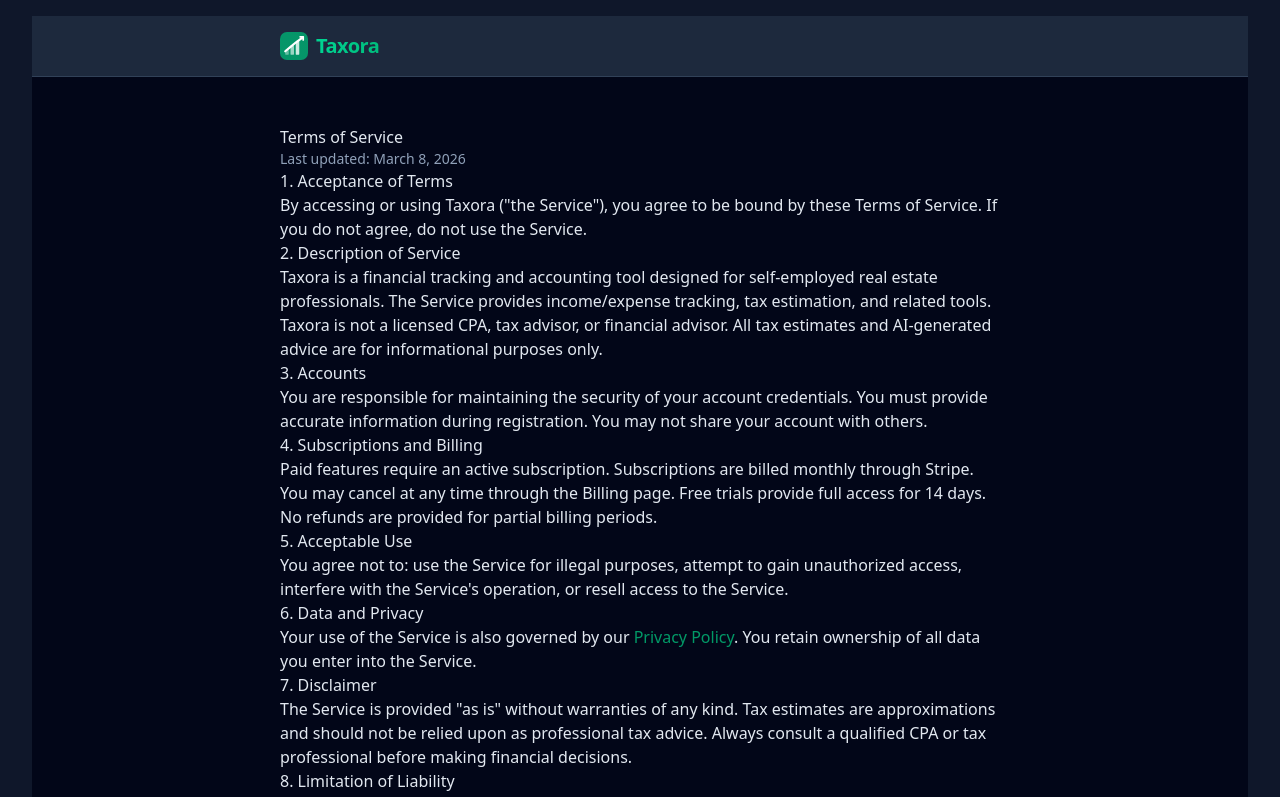
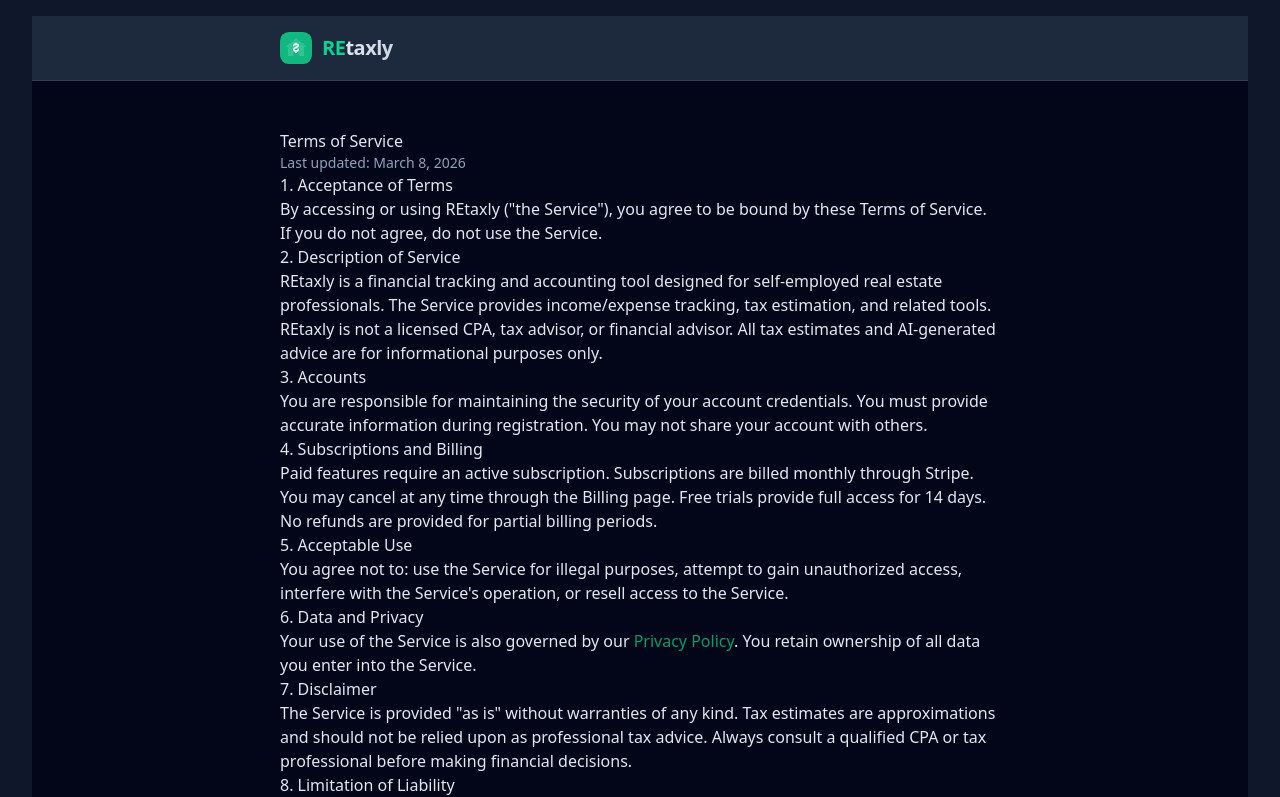
Before and after one commit to AidanHickey20/Aidan-Tax-Tracker, a Next.js app: page /terms in a window 1280 px wide. Shown: the top 797 px of the page. Built offline with nearby package versions, Linux system fonts and the light colour scheme; no server answers.

Commit message:
Rebrand to REtaxly with modern house+dollar logo
Co-Authored-By: Claude Opus 4.6 <noreply@anthropic.com>

```diff
--- a/src/app/api/stripe/checkout/route.ts
+++ b/src/app/api/stripe/checkout/route.ts
@@ -53,7 +53,7 @@ export async function POST(request: NextRequest) {
         price_data: {
           currency: "usd",
           product_data: {
-            name: `Taxora ${plan === "PRO" ? "Pro" : "Basic"} — Annual Plan`,
+            name: `REtaxly ${plan === "PRO" ? "Pro" : "Basic"} — Annual Plan`,
             description: `12 months of ${plan === "PRO" ? "Pro" : "Basic"} access (15% off)`,
           },
           unit_amount: amountCents,
--- a/src/app/billing/page.tsx
+++ b/src/app/billing/page.tsx
@@ -167,7 +167,7 @@ export default function BillingPage() {
         )}
         {plan === "EXPIRED" && (
           <p className="text-sm text-slate-400">
-            Your trial has ended. Choose a plan below to continue using Taxora.
+            Your trial has ended. Choose a plan below to continue using REtaxly.
           </p>
         )}
         {isActivePaid && (
--- a/src/app/export/page.tsx
+++ b/src/app/export/page.tsx
@@ -262,7 +262,7 @@ export default function ExportPage() {
         {/* Footer */}
         <div className="px-8 py-4 bg-slate-900 text-center print:bg-white print:border-t print:border-slate-300">
           <p className="text-xs text-slate-500 print:text-slate-400">
-            Generated on {new Date().toLocaleDateString("en-US", { month: "long", day: "numeric", year: "numeric" })} | Taxora
+            Generated on {new Date().toLocaleDateString("en-US", { month: "long", day: "numeric", year: "numeric" })} | REtaxly
           </p>
         </div>
       </div>
--- a/src/app/layout.tsx
+++ b/src/app/layout.tsx
@@ -15,7 +15,7 @@ const geist = Geist({
 });
 
 export const metadata: Metadata = {
-  title: "Taxora",
+  title: "REtaxly",
   description: "Personal finance and accounting tracker",
 };
 
--- a/src/app/privacy/page.tsx
+++ b/src/app/privacy/page.tsx
@@ -1,7 +1,7 @@
 import Link from "next/link";
 import Logo from "@/components/Logo";
 
-export const metadata = { title: "Privacy Policy — Taxora" };
+export const metadata = { title: "Privacy Policy — REtaxly" };
 
 export default function PrivacyPage() {
   return (
--- a/src/app/terms/page.tsx
+++ b/src/app/terms/page.tsx
@@ -1,7 +1,7 @@
 import Link from "next/link";
 import Logo from "@/components/Logo";
 
-export const metadata = { title: "Terms of Service — Taxora" };
+export const metadata = { title: "Terms of Service — REtaxly" };
 
 export default function TermsPage() {
   return (
@@ -16,10 +16,10 @@ export default function TermsPage() {
         <p className="text-sm text-slate-400">Last updated: {new Date().toLocaleDateString("en-US", { month: "long", day: "numeric", year: "numeric" })}</p>
 
         <h2>1. Acceptance of Terms</h2>
-        <p>By accessing or using Taxora (&quot;the Service&quot;), you agree to be bound by these Terms of Service. If you do not agree, do not use the Service.</p>
+        <p>By accessing or using REtaxly (&quot;the Service&quot;), you agree to be bound by these Terms of Service. If you do not agree, do not use the Service.</p>
 
         <h2>2. Description of Service</h2>
-        <p>Taxora is a financial tracking and accounting tool designed for self-employed real estate professionals. The Service provides income/expense tracking, tax estimation, and related tools. Taxora is not a licensed CPA, tax advisor, or financial advisor. All tax estimates and AI-generated advice are for informational purposes only.</p>
+        <p>REtaxly is a financial tracking and accounting tool designed for self-employed real estate professionals. The Service provides income/expense tracking, tax estimation, and related tools. REtaxly is not a licensed CPA, tax advisor, or financial advisor. All tax estimates and AI-generated advice are for informational purposes only.</p>
 
         <h2>3. Accounts</h2>
         <p>You are responsible for maintaining the security of your account credentials. You must provide accurate information during registration. You may not share your account with others.</p>
@@ -37,7 +37,7 @@ export default function TermsPage() {
         <p>The Service is provided &quot;as is&quot; without warranties of any kind. Tax estimates are approximations and should not be relied upon as professional tax advice. Always consult a qualified CPA or tax professional before making financial decisions.</p>
 
         <h2>8. Limitation of Liability</h2>
-        <p>Taxora shall not be liable for any indirect, incidental, or consequential damages arising from your use of the Service, including but not limited to inaccurate tax estimates or financial losses.</p>
+        <p>REtaxly shall not be liable for any indirect, incidental, or consequential damages arising from your use of the Service, including but not limited to inaccurate tax estimates or financial losses.</p>
 
         <h2>9. Changes to Terms</h2>
         <p>We may update these terms at any time. Continued use of the Service after changes constitutes acceptance of the updated terms.</p>
--- a/src/app/tutorial/page.tsx
+++ b/src/app/tutorial/page.tsx
@@ -156,7 +156,7 @@ export default function TutorialPage() {
         <div>
           <h2 className="text-2xl font-bold text-slate-100">Getting Started</h2>
           <p className="text-sm text-slate-400 mt-1">
-            Learn how to use every feature of Taxora
+            Learn how to use every feature of REtaxly
             {isTrial && daysLeft !== null && (
               <span className="ml-2 text-emerald-600 font-medium">
                 — {daysLeft} days left in your free trial
@@ -179,7 +179,7 @@ export default function TutorialPage() {
           <iframe
             className="absolute inset-0 w-full h-full"
             src="https://www.youtube.com/embed/VIDEO_ID_HERE?autoplay=1&loop=1&playlist=VIDEO_ID_HERE&rel=0"
-            title="Taxora Tutorial"
+            title="REtaxly Tutorial"
             allow="accelerometer; autoplay; clipboard-write; encrypted-media; gyroscope; picture-in-picture"
             allowFullScreen
           />
--- a/src/app/welcome/page.tsx
+++ b/src/app/welcome/page.tsx
@@ -6,10 +6,10 @@ import Logo from "@/components/Logo";
 import { getSeasonalPromo, getAnnualPricing } from "@/lib/seasonal-promo";
 
 export const metadata: Metadata = {
-  title: "Taxora — Financial Tool for Real Estate Professionals",
+  title: "REtaxly — Financial Tool for Real Estate Professionals",
   description: "Track income, expenses, mileage, and taxes in one place. Built for realtors and real estate professionals. AI tax advisor, deal tracker, and investment portfolio included.",
   openGraph: {
-    title: "Taxora — Financial Tool for Real Estate Professionals",
+    title: "REtaxly — Financial Tool for Real Estate Professionals",
     description: "Track income, expenses, mileage, and taxes in one place. Built for realtors and real estate professionals.",
     type: "website",
   },
@@ -273,7 +273,7 @@ export default function WelcomePage() {
       {/* Footer */}
       <footer className="bg-slate-900 py-8">
         <div className="max-w-6xl mx-auto px-6 flex items-center justify-between">
-          <p className="text-sm text-slate-500">&copy; {new Date().getFullYear()} Taxora. All rights reserved.</p>
+          <p className="text-sm text-slate-500">&copy; {new Date().getFullYear()} REtaxly. All rights reserved.</p>
           <div className="flex gap-6">
             <Link href="/terms" className="text-sm text-slate-500 hover:text-slate-300">Terms</Link>
             <Link href="/privacy" className="text-sm text-slate-500 hover:text-slate-300">Privacy</Link>
--- a/src/components/Logo.tsx
+++ b/src/components/Logo.tsx
@@ -5,36 +5,42 @@ interface LogoProps {
 
 export default function Logo({ size = "md", className = "" }: LogoProps) {
   const sizes = {
-    sm: { icon: "w-6 h-6", text: "text-lg", subtitle: "text-[10px]" },
-    md: { icon: "w-7 h-7", text: "text-xl", subtitle: "text-xs" },
-    lg: { icon: "w-9 h-9", text: "text-2xl", subtitle: "text-sm" },
+    sm: { icon: "w-6 h-6", text: "text-lg", re: "text-lg", rest: "text-lg" },
+    md: { icon: "w-8 h-8", text: "text-xl", re: "text-xl", rest: "text-xl" },
+    lg: { icon: "w-10 h-10", text: "text-2xl", re: "text-2xl", rest: "text-2xl" },
   };
   const s = sizes[size];
 
   return (
-    <div className={`flex items-center gap-2 ${className}`}>
+    <div className={`flex items-center gap-2.5 ${className}`}>
       <div className={`${s.icon} relative`}>
-        <svg viewBox="0 0 32 32" fill="none" xmlns="http://www.w3.org/2000/svg">
-          {/* Background rounded square */}
-          <rect width="32" height="32" rx="8" fill="url(#logoGrad)" />
-          {/* Chart bars */}
-          <rect x="6" y="20" width="4" height="6" rx="1" fill="rgba(255,255,255,0.4)" />
-          <rect x="12" y="15" width="4" height="11" rx="1" fill="rgba(255,255,255,0.6)" />
-          <rect x="18" y="10" width="4" height="16" rx="1" fill="rgba(255,255,255,0.8)" />
-          {/* Upward trend line */}
-          <path d="M6 22 L12 17 L18 12 L26 6" stroke="white" strokeWidth="2.5" strokeLinecap="round" strokeLinejoin="round" />
-          {/* Arrow tip */}
-          <path d="M23 5.5 L26.5 5.5 L26.5 9" stroke="white" strokeWidth="2" strokeLinecap="round" strokeLinejoin="round" />
+        <svg viewBox="0 0 36 36" fill="none" xmlns="http://www.w3.org/2000/svg">
+          {/* Background with modern rounded square */}
+          <rect width="36" height="36" rx="10" fill="url(#logoGrad2)" />
+          {/* House silhouette */}
+          <path
+            d="M18 7L6 17h3v10h6v-7h6v7h6V17h3L18 7z"
+            fill="rgba(255,255,255,0.15)"
+          />
+          {/* Dollar sign inside house */}
+          <path
+            d="M18 13v1.5m0 7v1.5m-2.5-7.5c0-1.1.9-2 2.5-2s2.5.7 2.5 1.8c0 1.3-1.2 1.7-2.5 2.2-1.3.5-2.5.9-2.5 2.2 0 1.1 1 1.8 2.5 1.8s2.5-.9 2.5-2"
+            stroke="white"
+            strokeWidth="1.8"
+            strokeLinecap="round"
+            strokeLinejoin="round"
+          />
           <defs>
-            <linearGradient id="logoGrad" x1="0" y1="0" x2="32" y2="32">
-              <stop offset="0%" stopColor="#059669" />
+            <linearGradient id="logoGrad2" x1="0" y1="0" x2="36" y2="36">
+              <stop offset="0%" stopColor="#10b981" />
               <stop offset="100%" stopColor="#047857" />
             </linearGradient>
           </defs>
         </svg>
       </div>
-      <span className={`${s.text} font-bold tracking-tight bg-gradient-to-r from-emerald-400 to-emerald-500 bg-clip-text text-transparent`}>
-        Taxora
+      <span className={`${s.text} font-bold tracking-tight`}>
+        <span className="text-emerald-400">RE</span>
+        <span className="bg-gradient-to-r from-slate-200 to-slate-300 bg-clip-text text-transparent">taxly</span>
       </span>
     </div>
   );
--- a/src/components/OnboardingTour.tsx
+++ b/src/components/OnboardingTour.tsx
@@ -11,7 +11,7 @@ interface TourStep {
 
 const TOUR_STEPS: TourStep[] = [
   {
-    title: "Welcome to Taxora!",
+    title: "Welcome to REtaxly!",
     description: "Let's take a quick tour of your new financial dashboard. This will only take a minute.",
     target: null,
   },
```
Also changed, not shown: src/lib/email.ts (+9 -9 lines).
